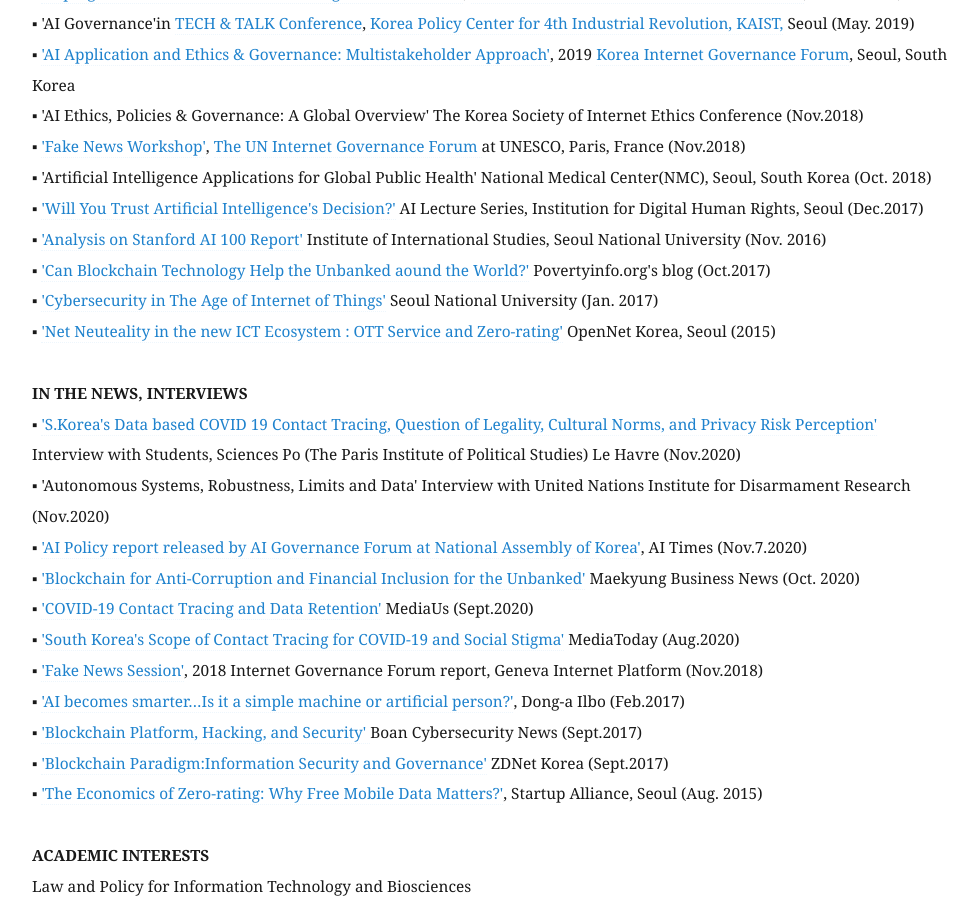
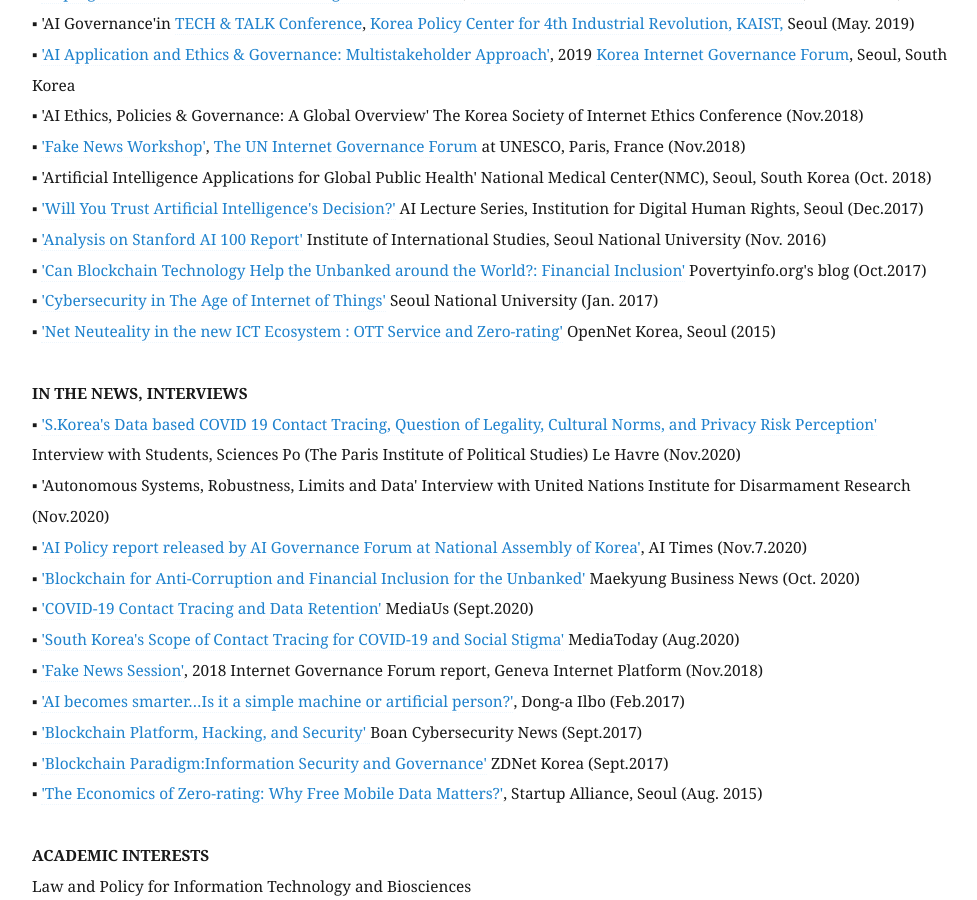
Before and after one commit to eunchangchoi/eunchangchoi.github.io, a Jekyll site: the page built from index.md, in a window 1280 px wide and 900 px high, scrolled down 3593 px. Shown: the whole window, without its empty margins (68-1045 px from the left). Built offline with Jekyll 4.4.1, drawn with Linux system fonts in a browser that asks for light colours.

Commit message:
Update index.md

```diff
--- a/index.md
+++ b/index.md
@@ -76,7 +76,7 @@
 ▪   'Artificial Intelligence Applications for Global Public Health' National Medical Center(NMC), Seoul, South Korea (Oct. 2018)<br>
 ▪  <a href="http://idr.jinbo.net/232"> 'Will You Trust Artificial Intelligence's Decision?'</a> AI Lecture Series, Institution for Digital Human Rights, Seoul (Dec.2017)<br>
 ▪  <a href="http://cis.snu.ac.kr/sub2/2_2_6_2.php?mode=view&number=236&page=1&b_name=meet1_2"> 'Analysis on Stanford AI 100 Report'</a> Institute of International Studies, Seoul National University (Nov. 2016) <br>
-▪  <a href="https://blog.naver.com/gp3project/221112176044">'Can Blockchain Technology Help the Unbanked aound the World?'</a> Povertyinfo.org's blog (Oct.2017)<br>
+▪  <a href="https://blog.naver.com/gp3project/221112176044">'Can Blockchain Technology Help the Unbanked around the World?: Financial Inclusion'</a> Povertyinfo.org's blog (Oct.2017)<br>
 ▪ <a href= "https://www.cis.snu.ac.kr/sub2/2_2_6_3.php?mode=view&number=223&page=1&b_name=meet1_3"> 'Cybersecurity in The Age of Internet of Things'</a> Seoul National University (Jan. 2017)<br>
 ▪ <a href="https://opennet.or.kr/wp-content/uploads/2015/08/발표자료-Net-Neutrality-OTT-Zero-ratinghandout-2015812-.pdf">'Net Neuteality in the new ICT Ecosystem : OTT Service and Zero-rating'</a> OpenNet Korea, Seoul (2015) <br>
   <br>
```
